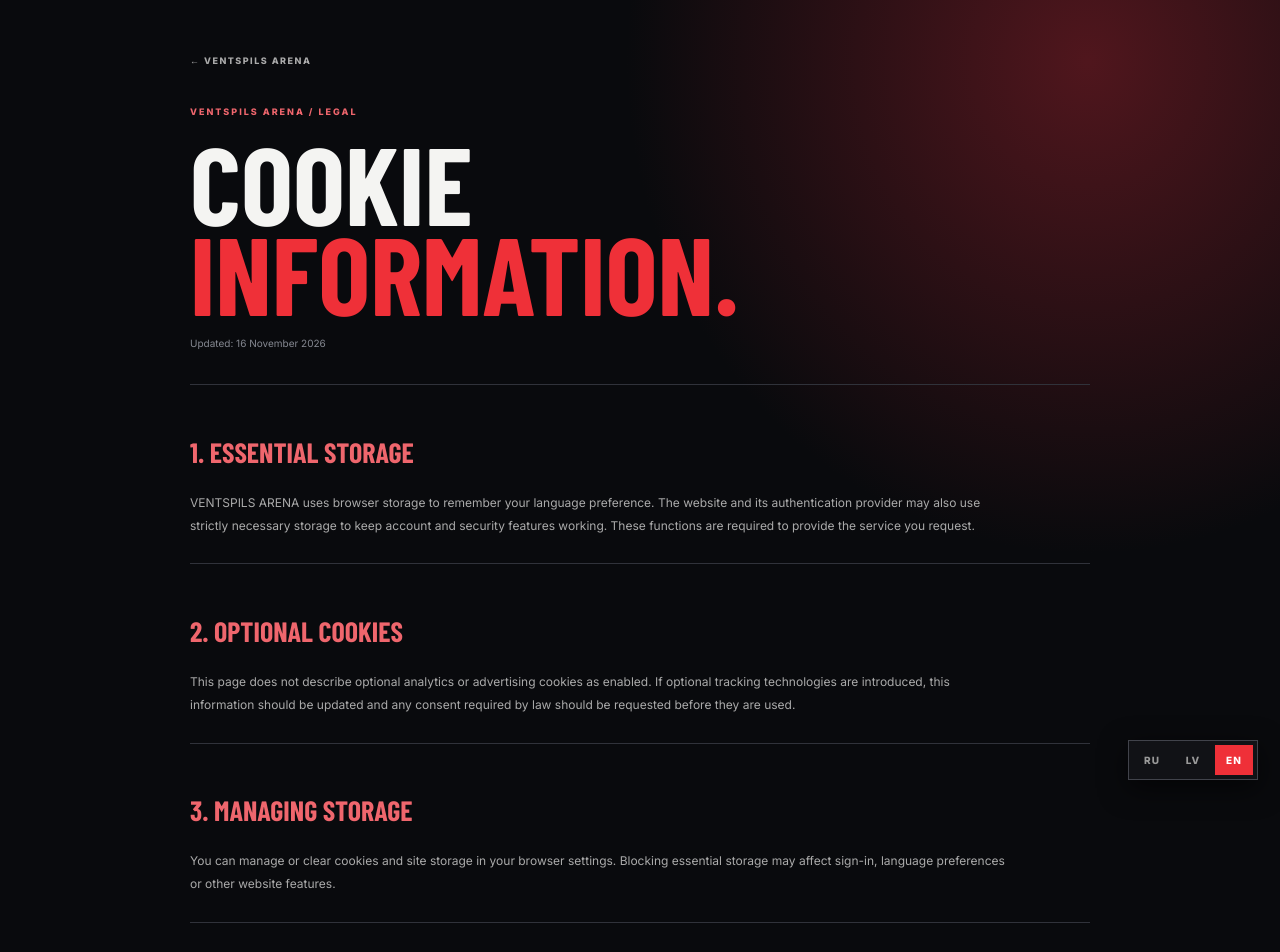
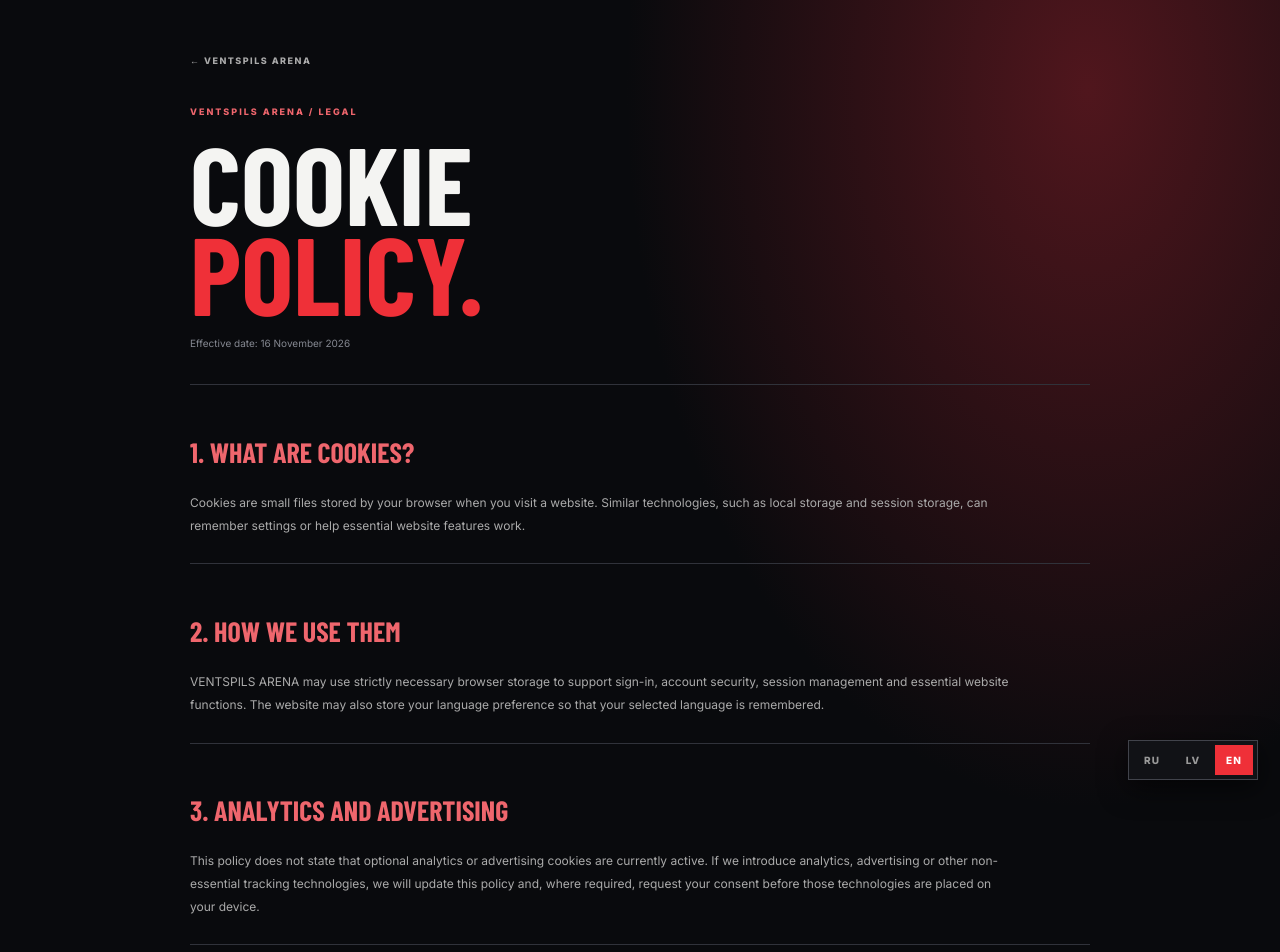
Before and after one commit to edgarsprudz-hash/vents-pils-arena, a Next.js app: page /cookies in a window 1280 px wide. Shown: the top 952 px of the page. Built offline with nearby package versions, Linux system fonts and the light colour scheme; no server answers; the database is empty; a web font is replaced by a local one.

Commit message:
Expand cookie information into Cookie Policy

```diff
--- a/src/app/cookies/page.tsx
+++ b/src/app/cookies/page.tsx
@@ -1,15 +1,13 @@
 import Link from "next/link";
-
-export default function CookiesPage() {
-  return <main className="legal-page"><article className="legal-shell">
-    <Link href="/" className="legal-back">← VENTSPILS ARENA</Link>
-    <span className="legal-kicker">VENTSPILS ARENA / LEGAL</span>
-    <h1>COOKIE<br/><em>INFORMATION.</em></h1>
-    <p className="legal-updated">Updated: 16 November 2026</p>
-    <section><h2>1. ESSENTIAL STORAGE</h2><p>VENTSPILS ARENA uses browser storage to remember your language preference. The website and its authentication provider may also use strictly necessary storage to keep account and security features working. These functions are required to provide the service you request.</p></section>
-    <section><h2>2. OPTIONAL COOKIES</h2><p>This page does not describe optional analytics or advertising cookies as enabled. If optional tracking technologies are introduced, this information should be updated and any consent required by law should be requested before they are used.</p></section>
-    <section><h2>3. MANAGING STORAGE</h2><p>You can manage or clear cookies and site storage in your browser settings. Blocking essential storage may affect sign-in, language preferences or other website features.</p></section>
-    <section><h2>4. CONTACT</h2><p>Questions about privacy or website storage: vcupsupport@gmail.com. Read our <Link href="/privacy">Privacy Policy</Link> for more information.</p></section>
-    <div className="legal-footer"><Link href="/privacy">PRIVACY POLICY</Link><Link href="/terms">TERMS & CONDITIONS</Link></div>
-  </article></main>;
-}
+export default function CookiesPage(){return <main className="legal-page"><article className="legal-shell">
+<Link href="/" className="legal-back">← VENTSPILS ARENA</Link><span className="legal-kicker">VENTSPILS ARENA / LEGAL</span>
+<h1>COOKIE<br/><em>POLICY.</em></h1><p className="legal-updated">Effective date: 16 November 2026</p>
+<section><h2>1. WHAT ARE COOKIES?</h2><p>Cookies are small files stored by your browser when you visit a website. Similar technologies, such as local storage and session storage, can remember settings or help essential website features work.</p></section>
+<section><h2>2. HOW WE USE THEM</h2><p>VENTSPILS ARENA may use strictly necessary browser storage to support sign-in, account security, session management and essential website functions. The website may also store your language preference so that your selected language is remembered.</p></section>
+<section><h2>3. ANALYTICS AND ADVERTISING</h2><p>This policy does not state that optional analytics or advertising cookies are currently active. If we introduce analytics, advertising or other non-essential tracking technologies, we will update this policy and, where required, request your consent before those technologies are placed on your device.</p></section>
+<section><h2>4. THIRD-PARTY SERVICES</h2><p>Our website uses Supabase for authentication and database services and Vercel for hosting. These providers may use essential technical storage or process technical information to provide, secure and maintain their services, subject to their own terms and privacy documentation.</p></section>
+<section><h2>5. MANAGING COOKIES</h2><p>You can view, block or delete cookies and site data through your browser settings. You can usually configure your browser to notify you when a cookie is set. Blocking essential cookies or storage may prevent sign-in or other parts of the website from working correctly.</p></section>
+<section><h2>6. CHANGES TO THIS POLICY</h2><p>We may update this Cookie Policy when our website or use of technologies changes. The latest version and its effective date will be published on this page.</p></section>
+<section><h2>7. CONTACT</h2><p>Questions about cookies or website storage: vcupsupport@gmail.com. For information about personal data, see our <Link href="/privacy">Privacy Policy</Link>.</p></section>
+<div className="legal-footer"><Link href="/privacy">PRIVACY POLICY ↗</Link><Link href="/terms">TERMS & CONDITIONS ↗</Link><Link href="/copyright">COPYRIGHT POLICY ↗</Link></div>
+</article></main>}
```
